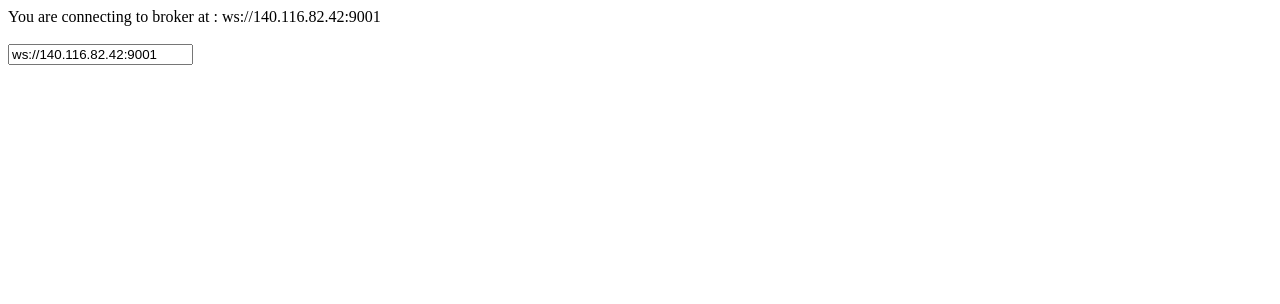
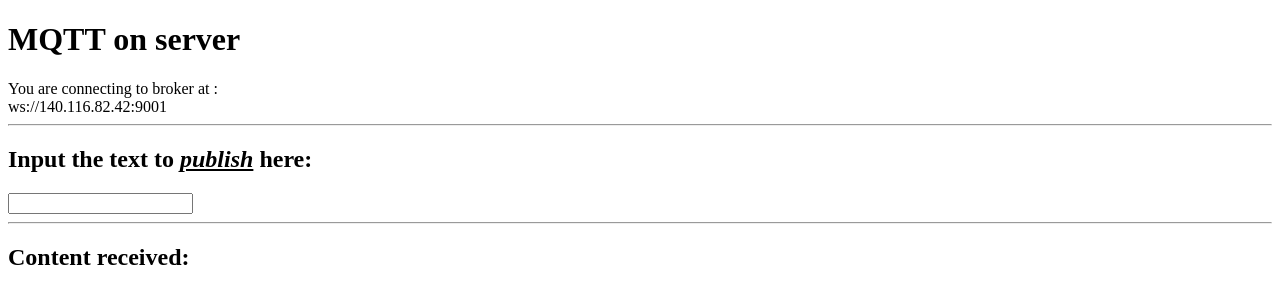
Before and after one commit to USCC-LAB/IOT-Project, a plain HTML site: page index.html in a window 1280 px wide. Drawn offline with Linux system fonts and the light colour scheme.

Commit message:
modified for better looking

```diff
--- a/index.html
+++ b/index.html
@@ -6,11 +6,20 @@
 	</head>
 
 	<body>
-		<div id="demo">lol</div>
-		<script src="./browserMqtt.js"></script>
-		<input type="text" class="textfield" value='Some Info'></input>
-		<script type="text/javascript" src="./index.js">
 
-		</script>
+		<h1>MQTT on server</h1>
+		<div id="ip">text</div>
+		<hr />
+
+		<h2>Input the text to <i><u>publish</u></i> here:</h2>
+		<input type="text" class="textfield" value=""></input>
+		<hr />
+
+		<h2>Content received:</h2>
+		<div id="demo">text</div>
+
+		<script type="text/javascript" src="./browserMqtt.js"></script>
+		<script type="text/javascript" src="./index.js"></script>
+
 	</body>
 </html>
--- a/index.js
+++ b/index.js
@@ -17,12 +17,16 @@
 */
 
 var IP = "ws://140.116.82.42:9001";
-var sentences = "You are connecting to broker at : " + IP;
+var sentences = "You are connecting to broker at : " + "<br>" + IP;
+
+var ip_show = document.querySelector('#ip');
+ip_show.innerHTML = sentences;
+
 var main = document.querySelector('#demo');
-main.innerHTML = sentences + "<br>" + "<br>";
+main.innerHTML = "<br>" + "<br>";
 
 txt = document.querySelector('.textfield')
-txt.value = IP
+txt.value = ""
 //going to add button event
 
 var client = mqtt.connect(IP); // you add a ws:// url here
@@ -40,10 +44,12 @@
 );
 var i ;
 
+/*
 for( i = 0 ; i < 3 ; i++ )
 {
 	client.publish( "mqtt/demo", "hello world! " + "lol" + i );
 }
+
 
 setTimeout(
 	function()
@@ -52,3 +58,4 @@
 		client.end();
 	},
 50000);
+*/
```
